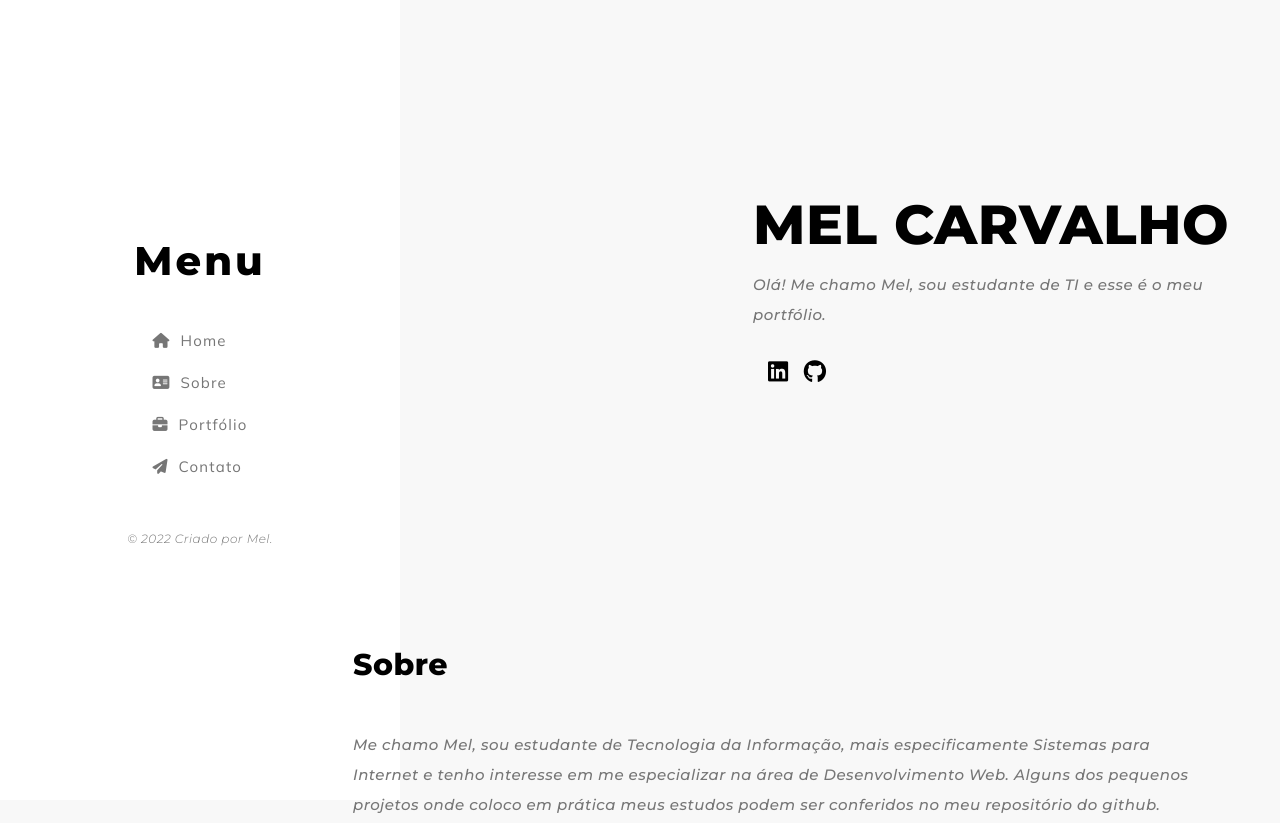
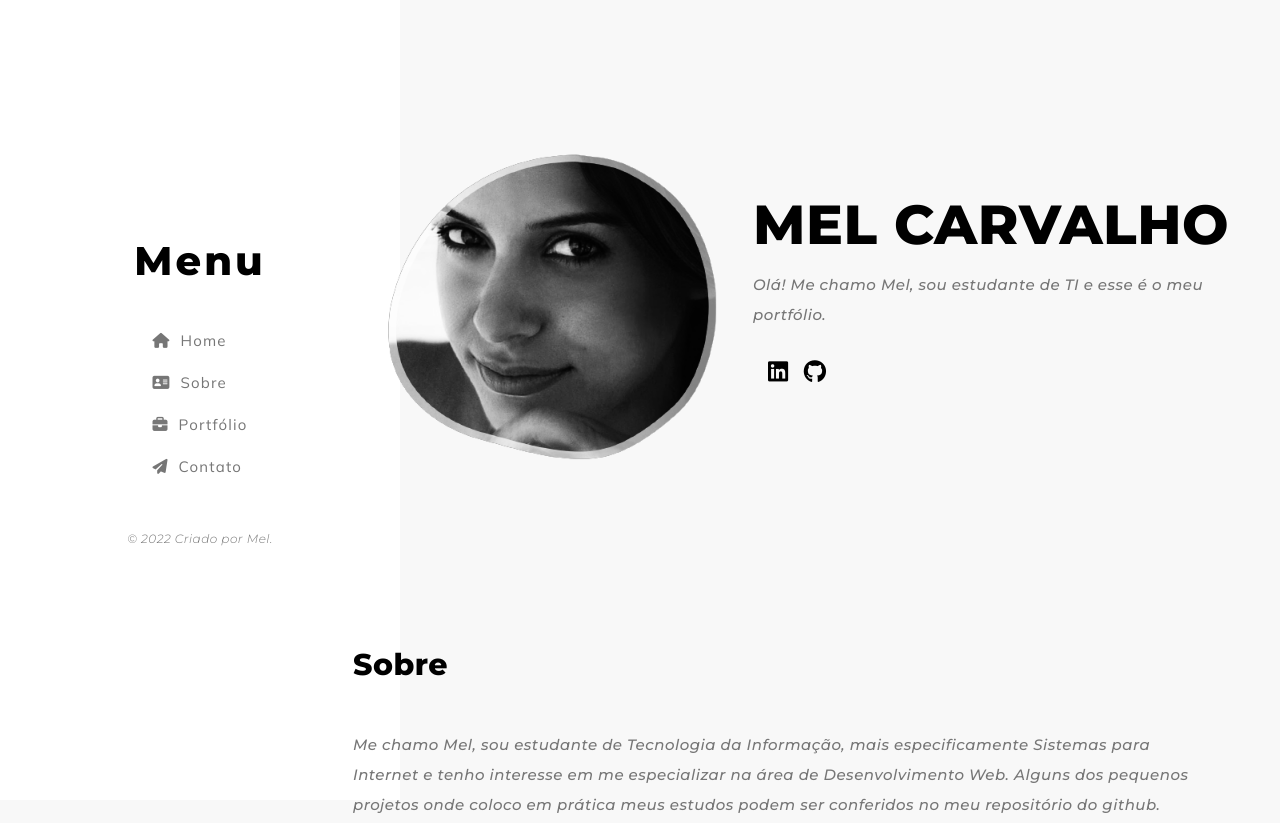
Before and after one commit to melcarv/PTI-Web-Standards, a plain HTML site: page index.html in a window 1280 px wide. Shown: the top 823 px of the page. Drawn offline with Linux system fonts and the light colour scheme; the site is published under a folder, as on GitHub Pages, so addresses that start at the root find nothing.

Commit message:
Arrumada quebra de link da imagem da home

```diff
--- a/assets/css/style.css
+++ b/assets/css/style.css
@@ -84,7 +84,7 @@ body {
 }
 
 .content__img {
-    background-image: url(/assets/img/Avatar.png);
+    background-image: url(../img/Avatar.png);
     min-width: 400px;
     min-height: 400px;
     position: relative;
```
